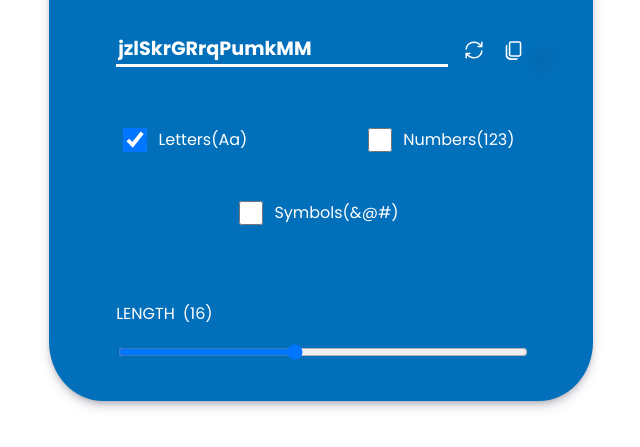
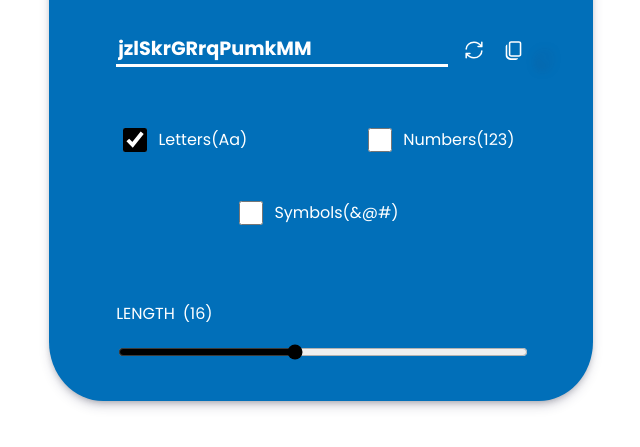
Before and after one commit to Maxfavier3/SafePass, a plain HTML site: page index.html in a window 1280 px wide. Shown: the part 295-742 px from the top of the page, without its empty margins (319-959 px from the left). Drawn offline with Linux system fonts and the light colour scheme.

Commit message:
change checkbox & range colors

```diff
--- a/style.css
+++ b/style.css
@@ -115,6 +115,14 @@ body {
     margin-left: 0.5rem;
 }
 
+input[type= "checkbox"]:checked{
+    accent-color: #000000;
+}
+
+input[type= "range"]{
+    accent-color: #000000;
+}
+
 @media (max-width: 800px){
     #container {
         width: 70%;
```
